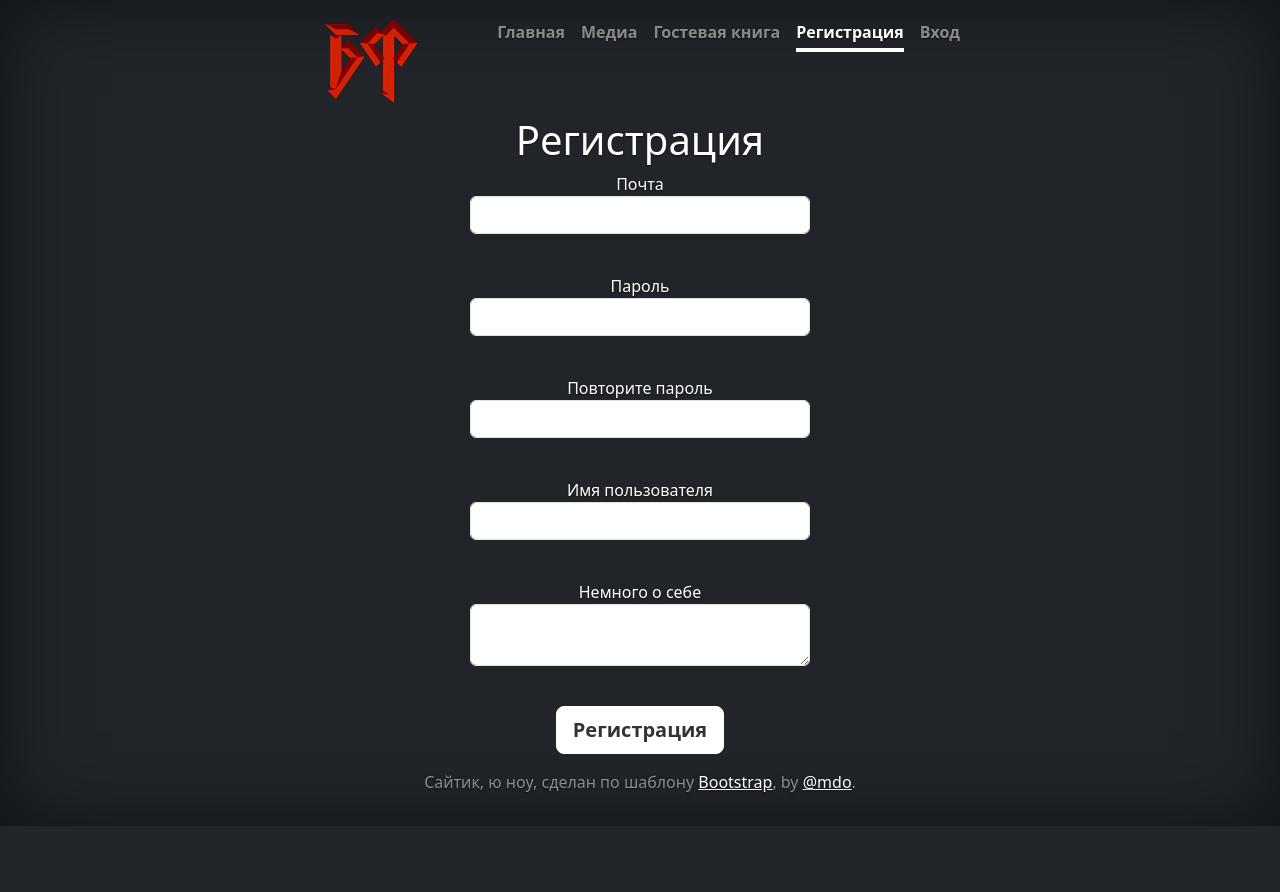
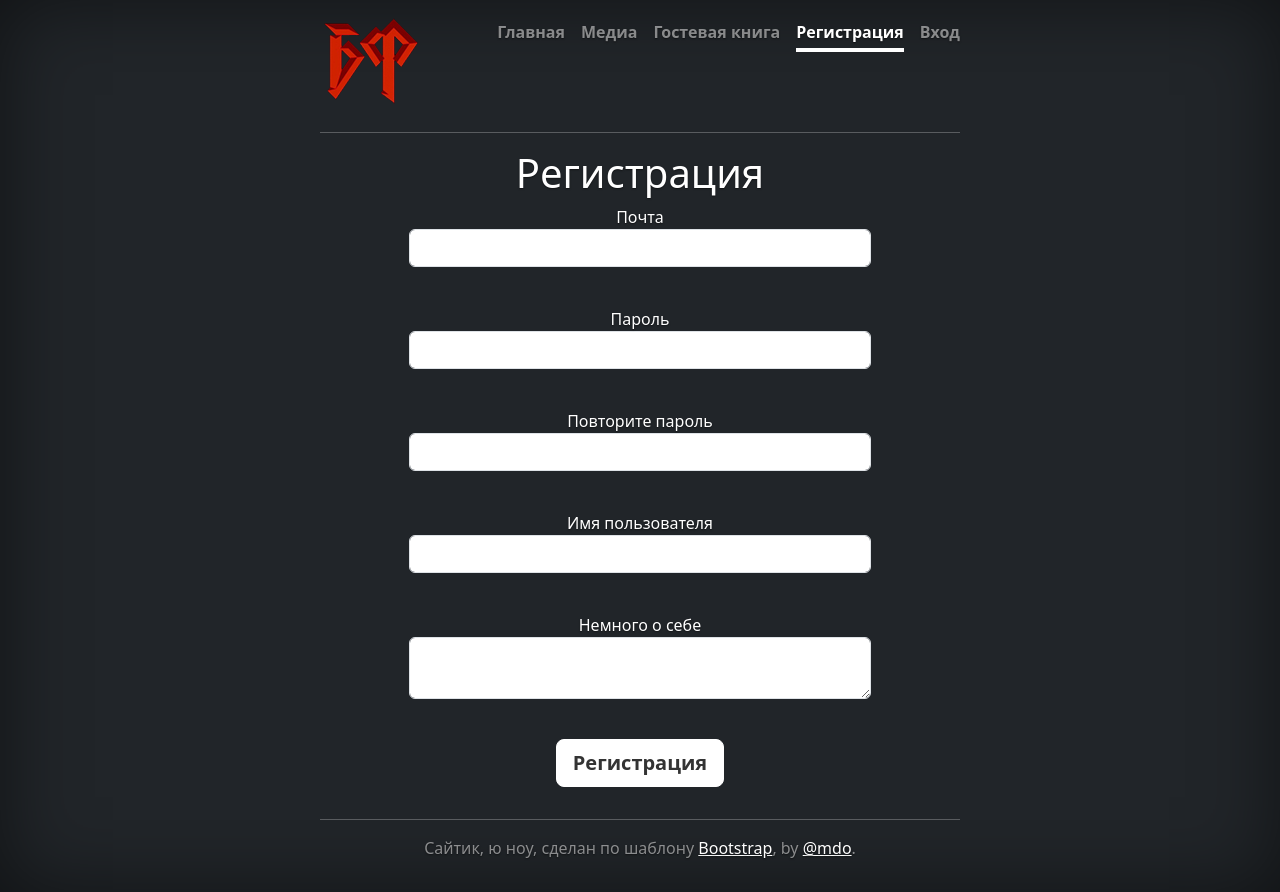
Before and after one commit to pastuhovoa-yandex/flask-project, a Flask app: page /register in a window 1280 px wide. Before the commit the page ends 826 px from the top, so only its background shows below. Run offline with Flask 2, Linux system fonts and the light colour scheme; some libraries are stand-ins or nearby versions.

Commit message:
update nav

```diff
--- a/templates/base.html
+++ b/templates/base.html
@@ -76,12 +76,12 @@
       <div style="text-align:right">
 
       </div>
-    <nav class="nav nav-masthead justify-content-center float-md-end">
-      <a class="nav-link fw-bold py-1 px-0 + {{ home }}" href="/home">Главная</a>
+    <nav class="nav nav-masthead justify-content-right float-md-end">
+      <a class="nav-link fw-bold py-1 px-0 + {{ home }}" href="/home" style="margin-left:18px;">Главная</a>
       <a class="nav-link fw-bold py-1 px-0 + {{ media }}" href="/media">Медиа</a>
       <a class="nav-link fw-bold py-1 px-0 + {{ gbook }}" href="/guestbook">Гостевая книга</a>
       {% if current_user.is_authenticated %}
-      <a href="/logout"><img src="../static/img/exit.png" style="margin-left:20px;valign:bottom" alt="Выход"></a>
+      <a href="/logout"><img src="../static/img/exit.png" style="margin-left:20px;valign:bottom" alt="Выход"></a> style
       <!--<a class="btn btn-lg btn-light fw-bold border-white bg-white" style="margin-left:20px;padding:0px 4px;" href="/logout">Выйти</a>-->
       {% else %}
       <a class="nav-link fw-bold py-1 px-0 + {{ reg }}" href="/register">Регистрация</a>
@@ -90,11 +90,11 @@
     </nav>
     </div>
   </header>
-
+        <hr>
   <main class="px-3">
     {% block main %}{% endblock %}
   </main>
-
+<hr>
   <footer class="mt-auto text-white-50">
     <p>Сайтик, ю ноу, сделан по шаблону <a href="https://getbootstrap.com/" class="text-white">Bootstrap</a>, by <a href="https://twitter.com/mdo" class="text-white">@mdo</a>.</p>
   </footer>
--- a/templates/login.html
+++ b/templates/login.html
@@ -4,7 +4,7 @@
 
 {% block main %}
 <h1>Вход на сайтик</h1>
-<div class="container" style="width: 60%">
+<div class="container" style="width: 80%">
     <form action="" method="post">
         {{ form.hidden_tag() }}
         <p>
--- a/templates/register.html
+++ b/templates/register.html
@@ -9,7 +9,7 @@
 </nav>
 {% endblock %}
 {% block main %}<h1>Регистрация</h1>
-<div class="container" style="width: 60%">
+<div class="container" style="width: 80%">
 <form action="" method="post">
     {{ form.hidden_tag() }}
     <p>
```
Also changed, not shown: 1 other file.
